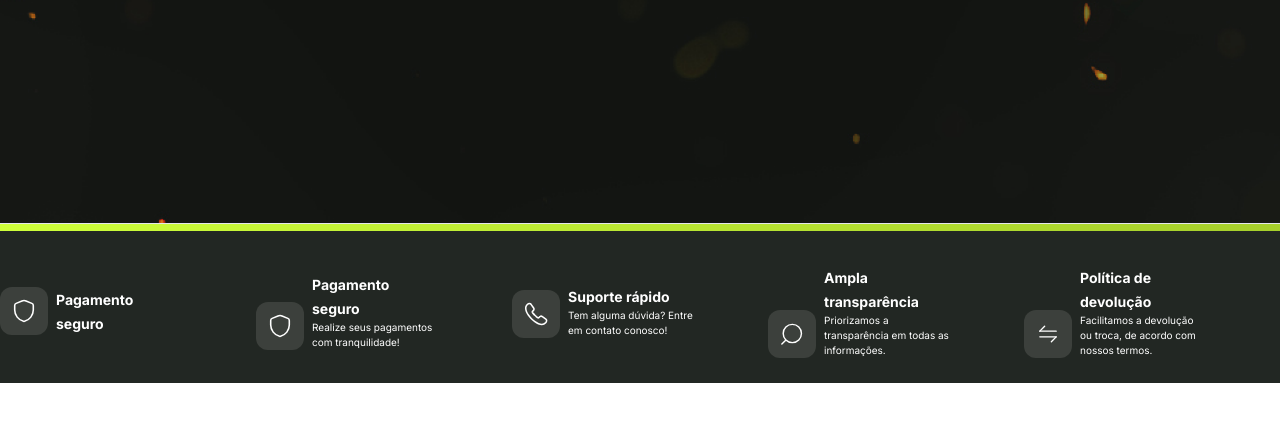
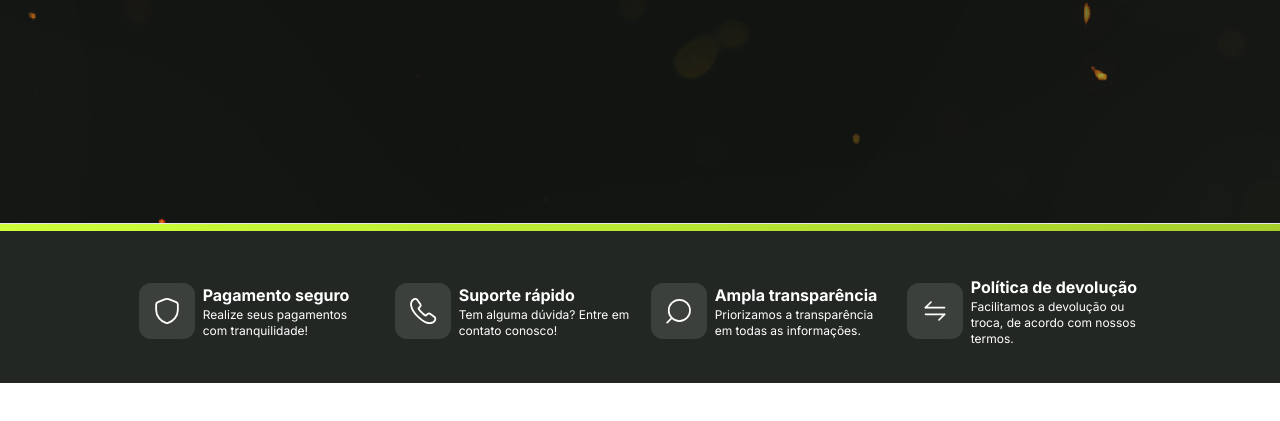
Before and after one commit to Mesh-DAO/rentskins_frontend, a Next.js app: page / in a window 1280 px wide. Shown: the part 775-1196 px from the top of the page. Built offline with nearby package versions, Linux system fonts and the light colour scheme.

Commit message:
c1 - Task completed

```diff
--- a/src/app/home/page.tsx
+++ b/src/app/home/page.tsx
@@ -37,63 +37,21 @@ export default function Home(){
           <div className="flex items-center h-full justify-center">
 
             {/* Hero - Information / Pagamento Seguro */}
-            <HeroInformation icon={ShieldIcon} title="Pagamento seguro"/>
-            <div className="flex items-end gap-2 w-1/5">
-              <div className="flex items-center justify-center w-12 h-12 bg-main-dark-light rounded-xl">
-                <Image src={ShieldIcon} alt="Pagamento Seguro" className="w-6 h-6"/>
-              </div>
-              <span className="text-white w-1/2">
-                <strong className="text-sm">
-                  Pagamento seguro
-                </strong>
-                <p className="text-[10px]">
-                  Realize seus pagamentos com tranquilidade!
-                </p>
-              </span>
-            </div>
+            <HeroInformation icon={ShieldIcon} title="Pagamento seguro">
+              Realize seus pagamentos com tranquilidade!
+            </HeroInformation>
             {/* Hero - Information / Suporte Rápido */}
-            <div className="flex items-end gap-2 w-1/5">
-              <div className="flex items-center justify-center w-12 h-12 bg-main-dark-light rounded-xl">
-                <Image src={PhoneIcon} alt="Pagamento Seguro" className="w-6 h-6"/>
-              </div>
-              <span className="text-white w-1/2">
-                <strong className="text-sm">
-                  Suporte rápido
-                </strong>
-                <p className="text-[10px]">
-                  Tem alguma dúvida? Entre em contato conosco!
-                </p>
-              </span>
-            </div>
+            <HeroInformation icon={PhoneIcon} title="Suporte rápido">
+              Tem alguma dúvida? Entre em contato conosco!
+            </HeroInformation>
             {/* Hero - Information / Ampla Transparência */}
-            <div className="flex items-end gap-2 w-1/5">
-              <div className="flex items-center justify-center w-12 h-12 bg-main-dark-light rounded-xl">
-                <Image src={MagnifyingGlassIcon} alt="Pagamento Seguro" className="w-6 h-6"/>
-              </div>
-              <span className="text-white w-1/2">
-                <strong className="text-sm">
-                  Ampla transparência
-                </strong>
-                <p className="text-[10px]">
-                  Priorizamos a transparência em todas as informações.
-                </p>
-              </span>
-            </div>
+            <HeroInformation icon={MagnifyingGlassIcon} title="Ampla transparência">
+              Priorizamos a transparência em todas as informações.
+            </HeroInformation>
             {/* Hero - Information / Política de Devolução */}
-            <div className="flex items-end gap-2 w-1/5">
-              <div className="flex items-center justify-center w-12 h-12 bg-main-dark-light rounded-xl">
-                <Image src={DevolutionIcon} alt="Pagamento Seguro" className="w-6 h-6"/>
-              </div>
-              <span className="text-white w-1/2">
-                <strong className="text-sm">
-                  Política de devolução
-                </strong>
-                <p className="text-[10px]">
-                  Facilitamos a devolução ou troca, de acordo com nossos termos.
-                </p>
-              </span>
-            </div>
-
+            <HeroInformation icon={DevolutionIcon} title="Política de devolução">
+              Facilitamos a devolução ou troca, de acordo com nossos termos.
+            </HeroInformation>
           </div>
       </div>
 
--- a/src/components/HeroInformation/index.tsx
+++ b/src/components/HeroInformation/index.tsx
@@ -1,4 +1,3 @@
-import classNames from "classnames";
 import React from "react";
 import Image from "next/image";
 
@@ -6,21 +5,21 @@ type Props = {
   className?: string;
   icon: string;
   title: string;
-  content: string;
+  children: React.ReactNode;
 };
 
-export function HeroInformation({ icon, className, title, content, ...props }: Props) {
+export function HeroInformation({ children, icon, className, title, ...props }: Props) {
   return (
-    <div className="flex items-end gap-2 w-1/5">
-      <div className="flex items-center justify-center w-12 h-12 bg-main-dark-light rounded-xl">
-        <Image src={ icon } alt="Pagamento Seguro" className="w-6 h-6"/>
+    <div className="flex items-center gap-2 w-1/5 justify-center">
+      <div className="flex items-center justify-center w-14 h-14 bg-main-dark-light rounded-xl">
+        <Image src={ icon } alt="Pagamento Seguro" className="w-7 h-7"/>
       </div>
-      <span className="text-white w-1/2">
-        <strong className="text-sm">
+      <span className="text-white w-2/3">
+      <strong className="text-md">
           { title }
         </strong>
-        <p className="text-[10px]">
-          { content }
+        <p className="text-xs">
+          { children }
         </p>
       </span>
     </div>
--- a/src/components/SteamButton/index.tsx
+++ b/src/components/SteamButton/index.tsx
@@ -20,7 +20,7 @@ export function SteamButton({
       onClick={onClick}
       type='button'
       className={`rounded-md font-Roboto transition-all ease-in-out duration-300 no-underline ${width} ${height} flex gap-4 justify-center items-center
-      bg-steamButton`}
+      bg-alt-steam-button transition-colors hover:bg-steam-button-pattern`}
     >
       <Image src={SteamIcon} alt="Steam Login" width={24} height={24}/>
       <span className="text-[22px] text-main-dark font-bold"> Entre com a sua Steam </span>
--- a/tailwind.config.js
+++ b/tailwind.config.js
@@ -8,7 +8,7 @@ module.exports = {
   theme: {
     extend: {
       colors: {
-        "steamButton": "#A6CF2B",
+        "alt-steam-button": "#A6CF2B",
         "main-dark": "#121412",
         "main-dark-light": "#3C403C",
         "main-dark-lighter": "#222723",
@@ -23,6 +23,7 @@ module.exports = {
       },
       backgroundImage: {
         "green-pattern": "linear-gradient(to right, #CEFF3A, #A6CF2B)",
+        "steam-button-pattern": "linear-gradient(to right, #EFC64C, #C1E456)",
         "hero-image": "url('/hero.png')",
       }
     },
```
